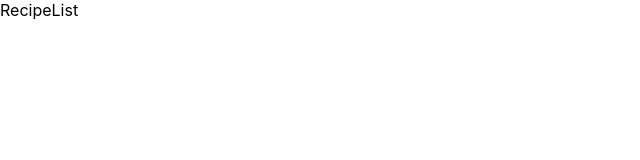
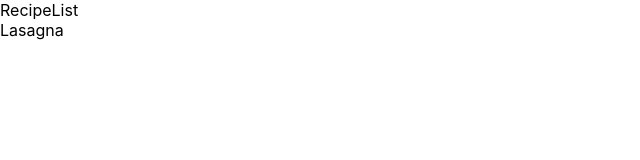
Before and after one commit to hdsteineke/FE-recipe-list, a React (Create React App) app: page / in a window 1280 px wide. Shown: the top 160 px of the page, without its empty margins (0-640 px from the left). Built offline with nearby package versions, Linux system fonts and the light colour scheme.

Commit message:
filled in recipeList component and it is successfully displaying in local host

```diff
--- a/src/App.js
+++ b/src/App.js
@@ -1,5 +1,5 @@
 import './App.css';
-import React from 'react';
+import React, { useEffect, useState } from 'react';
 import {
   BrowserRouter as Router,
   Switch,
@@ -8,6 +8,16 @@ import {
 import RecipeList from './RecipeList';
 
 function App() {
+  const [recipes, setRecipes] = useState([{
+    id: 3,
+    title: 'Lasagna',
+    description: 'cheesy goodness',
+    prepTime: 10,
+    cookTime: 45,
+    totalTime: 55,
+    servings: 8
+  }]);
+
   return (
     <Router>
       <div>
@@ -16,7 +26,7 @@ function App() {
                 renders the first one that matches the current URL. */}
         <Switch>
           <Route exact path="/">
-            <RecipeList />
+            <RecipeList recipes={recipes} />
           </Route>
         </Switch>
       </div>
--- a/src/RecipeList.js
+++ b/src/RecipeList.js
@@ -3,7 +3,11 @@ import React from 'react';
 export default function RecipeList({ recipes }) {
   return (
     <div>RecipeList
-
+      {recipes.map((recipe, i) =>
+        <div className="recipeList" key={recipe.title + i}>
+          {recipe.title}
+        </div>
+      )}
     </div>
   );
 }
```
